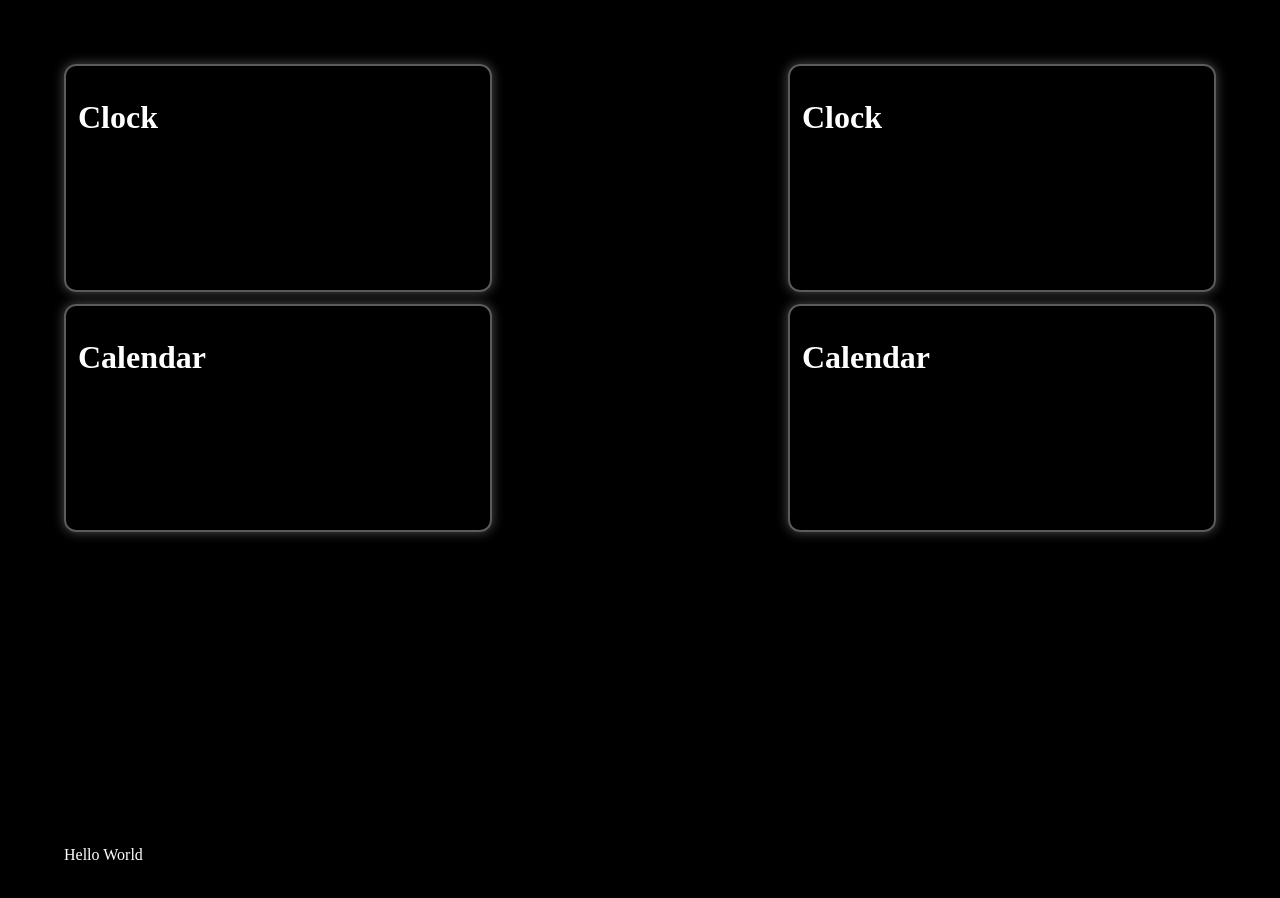
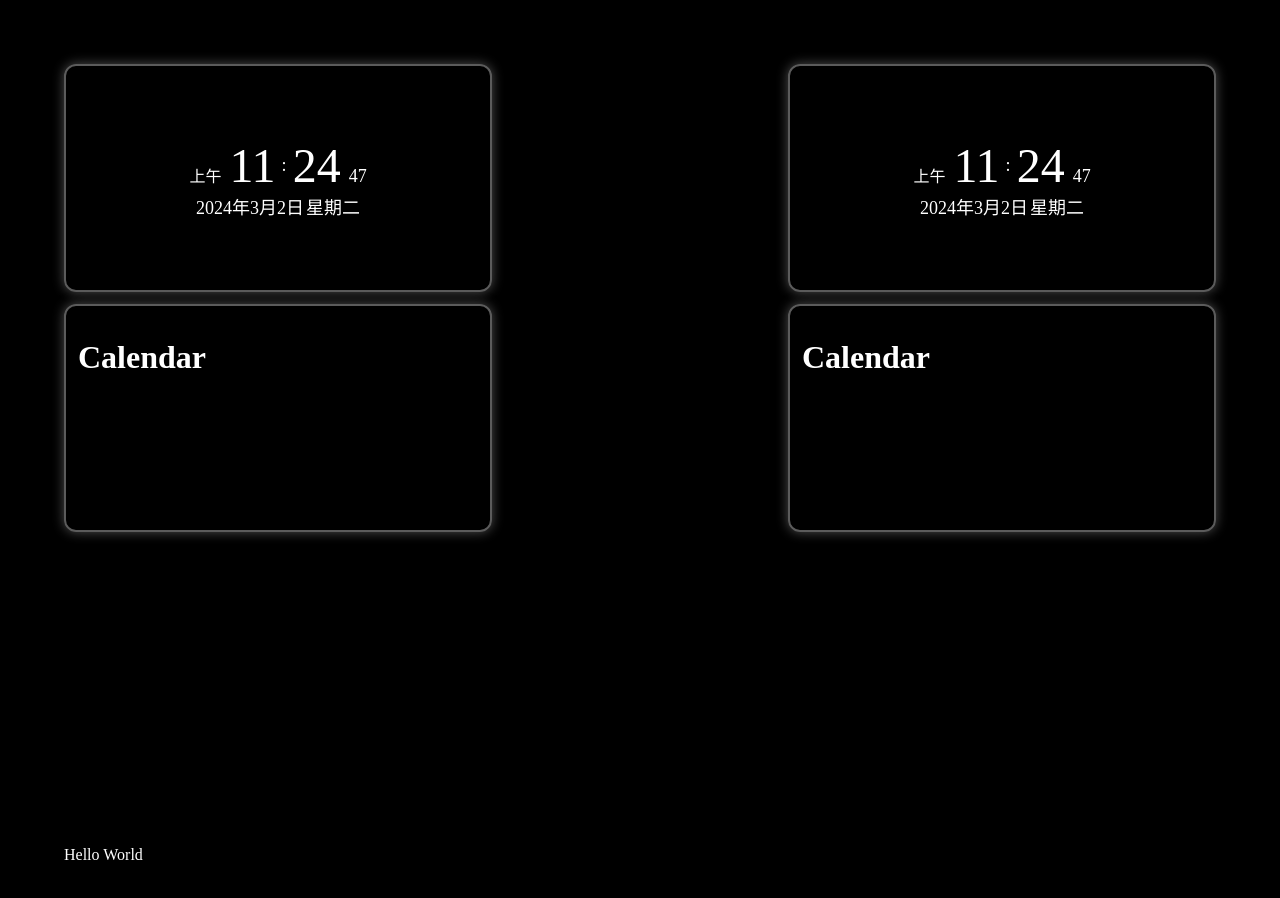
Before and after one commit to actredphos2017/PiMagicMirror, a Vue app: page / in a window 1280 px wide. Shown: the top 898 px of the page. Built offline with nearby package versions, Linux system fonts and the light colour scheme; no server answers.

Commit message:
完成时钟组件

```diff
--- a/src/components/Clock.vue
+++ b/src/components/Clock.vue
@@ -1,13 +1,112 @@
 <script setup lang="ts">
+
+import {computed, onMounted, onUnmounted, ref} from "vue";
+
+interface Props {
+  use24hours: boolean
+}
+
+const props = withDefaults(defineProps<Props>(), {
+  use24hours: false
+});
+
+const use24hours = computed(() => props.use24hours);
+
+const currentTime = ref(new Date());
+
+function fixNumberView(numberView: any, length: number = 2): string {
+  numberView = numberView.toString();
+  while (numberView.length < length) {
+    numberView = "0" + numberView;
+  }
+  return numberView;
+}
+
+const hours = computed(() => {
+  if (use24hours.value) {
+    return fixNumberView(currentTime.value.getHours());
+  } else {
+    return fixNumberView(currentTime.value.getHours() % 12);
+  }
+});
+
+const isPM = computed(() => currentTime.value.getHours() >= 12);
+
+const minutes = computed(() => fixNumberView(currentTime.value.getMinutes()));
+const seconds = computed(() => fixNumberView(currentTime.value.getSeconds()));
+
+const dateView = computed(() => {
+  return `${currentTime.value.getFullYear()}年${currentTime.value.getMonth()}月${currentTime.value.getDay()}日`
+});
+
+const weekdayView = computed(() => {
+  switch (currentTime.value.getDay()) {
+    case 0: return "星期天"
+    case 1: return "星期一"
+    case 2: return "星期二"
+    case 3: return "星期三"
+    case 4: return "星期四"
+    case 5: return "星期五"
+    case 6: return "星期六"
+    default: return "星期天"
+  }
+})
+
+let updateInternal: NodeJS.Timeout | null = null;
+
+onMounted(() => {
+  updateInternal = setInterval(() => {
+    currentTime.value = new Date();
+  }, 1000);
+});
+
+onUnmounted(() => {
+  if (updateInternal) clearInterval(updateInternal);
+});
 
 </script>
 
 <template>
-  <h1>
-    Clock
-  </h1>
+  <div style="width: 100%; height: 100%; display: flex; flex-direction: column; justify-content: center; align-items: center;">
+    <div style="display: flex; gap: 8px; align-items: baseline">
+      <div v-show="!use24hours">
+        {{ isPM ? "下午" : "上午" }}
+      </div>
+      <div style="display: flex; gap: 6px; align-items: center">
+        <div class="conspicuous-font">
+          {{ hours }}
+        </div>
+        <div class="small-font">:</div>
+        <div class="conspicuous-font">
+          {{ minutes }}
+        </div>
+      </div>
+      <div class="small-font">
+        {{ seconds }}
+      </div>
+    </div>
+    <div style="display: flex; gap: 2px">
+      <div class="small-font">
+        {{ dateView }}
+      </div>
+      <div class="small-font">
+        {{ weekdayView }}
+      </div>
+    </div>
+
+  </div>
 </template>
 
 <style scoped>
 
+.conspicuous-font {
+  font-weight: lighter;
+  font-size: xxx-large;
+}
+
+.small-font {
+  font-weight: lighter;
+  font-size: large;
+}
+
 </style>
```
